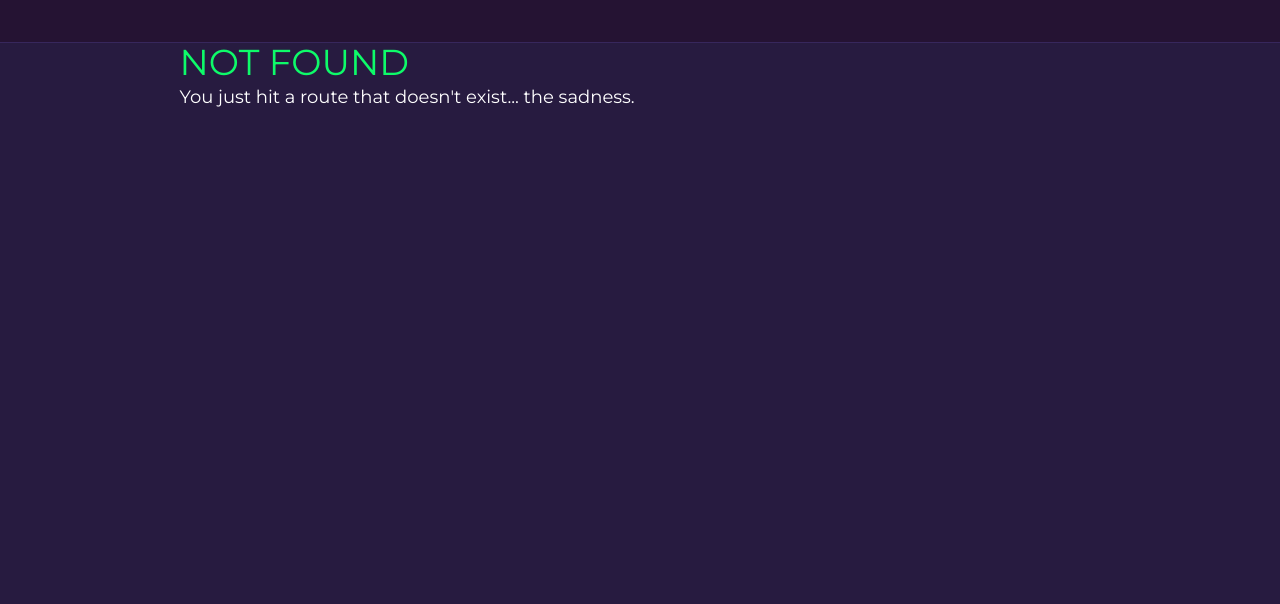
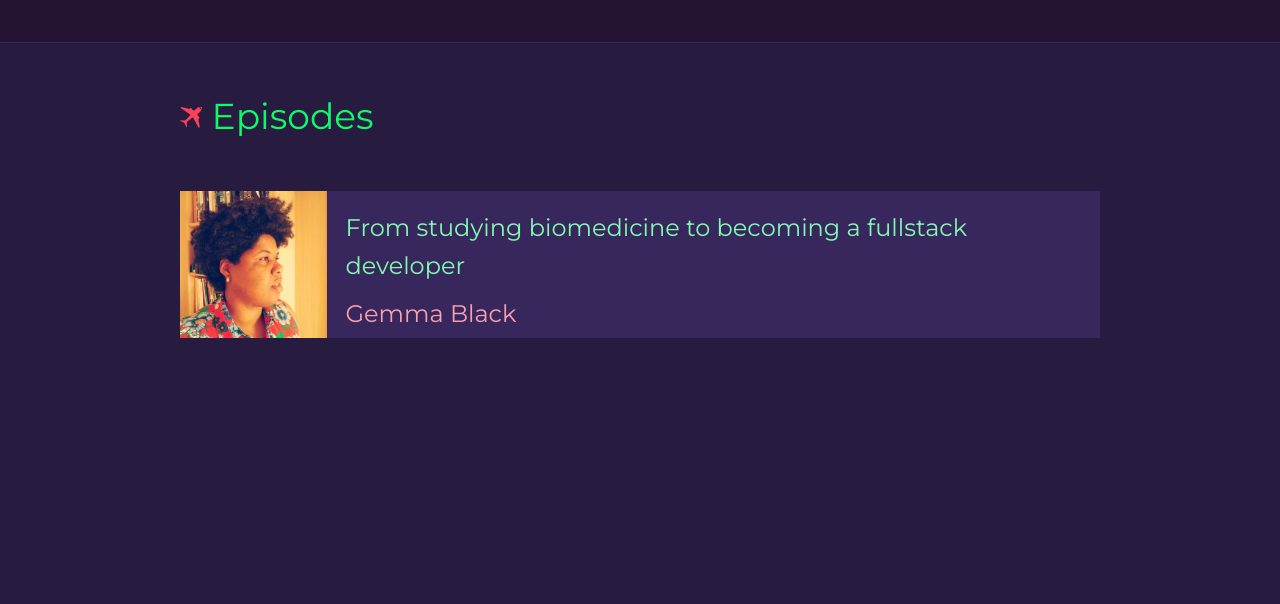
Before and after one commit to LandingInTech/landingintech, a Gatsby site: page /episodes in a window 1280 px wide. Before the commit this address had no page. Shown: the part 196-800 px from the top of the page. Built offline with nearby package versions, Linux system fonts and the light colour scheme; Gatsby itself is replaced by a stand-in of ours; some packages are replaced by stand-ins of ours.

Commit message:
Add episodes component and page

```diff
--- /dev/null
+++ b/src/components/episode-card.js
@@ -0,0 +1,26 @@
+import React from "react"
+import { Link } from "gatsby"
+import Img from "gatsby-image"
+
+const EpisodeCard = (data) => {
+    const details = data.details.node.frontmatter
+    const slug = data.details.node.fields.slug
+
+    return (
+        <div className="episode-card my-8">
+            <div className="card-image">
+                <Link to={slug}>
+                    <Img class="card-image" alt={details.guest} fluid={details.avatar.childImageSharp.fluid}/>
+                </Link>
+            </div>
+            <div className="episode-text">
+                <Link to={slug}>
+                    <p className="episode-title">{details.title}</p>
+                    <p className="episode-guest">{details.guest}</p>
+                </Link>
+            </div>
+        </div>
+    )
+}
+
+export default EpisodeCard
--- a/src/pages/contact.js
+++ b/src/pages/contact.js
@@ -35,7 +35,7 @@ const Contact = () => {
             <SEO title="Contact" />
             <section className="py-12 flex">
                 <div className="w-1/2 mr-12">
-                    <h1 className="mb-5 mt-12">Contact us</h1>
+                    <h1 className="mb-5 mt-12 plane">Contact us</h1>
                     <p>You can contact us by getting in touch through social media, filling out the form or by sending us an email at <span role="button"  tabIndex={0} className="email" onClick={() => copyToClipboard()} onKeyDown={() => copyToClipboard()}>hello@landingintech.com {copied ? <span className="copied-tooltip">Copied to the clipboard!</span> : ''} </span></p>
 
                     <div className="flex mt-5">
--- /dev/null
+++ b/src/pages/episodes.js
@@ -0,0 +1,44 @@
+import React from "react"
+import { graphql } from "gatsby"
+
+import Layout from "../components/layout"
+import SEO from "../components/seo"
+import EpisodeCard from "../components/episode-card"
+
+
+export default (props) => {
+
+    return (
+    <Layout>
+        <SEO title="Episodes" />
+        <h1 className="my-12 plane">Episodes</h1>
+        {props.data.episodes.edges.map(episode => <EpisodeCard details={episode} key={episode.node.title}/>)}
+    </Layout>
+)}
+
+export const pageQuery = graphql`
+  query {
+    episodes: allMdx(sort: {fields: [frontmatter___date], order: DESC}) {
+      edges {
+        node {
+          frontmatter {
+            job
+            title
+            guest
+            date
+            avatar {
+              childImageSharp {
+                fluid{
+                  ...GatsbyImageSharpFluid
+                }
+              }
+            }
+          }
+          fields {
+            slug
+          }
+        }
+      }
+    }
+  }
+`
--- /dev/null
+++ b/src/styles/components.scss
@@ -0,0 +1,22 @@
+.episode-card {
+    background-color: $light-bg-color;
+    display: flex;
+
+    .card-image {
+        width: 150px;
+    }
+
+    .episode-text {
+        padding: 1rem 1rem 0rem;
+        font-size: x-large;
+    }
+
+    .episode-title {
+        color: $light-green;
+        margin-bottom: .5rem;
+    }
+
+    .episode-guest {
+        color: $light-red;
+    }
+}
--- a/src/styles/main.scss
+++ b/src/styles/main.scss
@@ -12,6 +12,7 @@ $light-green: #84FAB1;
 $green: #0EFB69;
 
 $red: #FC4056;
+$light-red: #FAA0AB;
 $bg-red: #3A1D41;
 
 $blue: #0EA1FB;
@@ -141,5 +142,13 @@ h3 {
     }
 }
 
+.plane {
+    &:before {
+        content: url(../images/icons/red-plane.svg);
+        margin-right: .5rem;
+    }
+}
+
 @import './elements.scss';
 @import './icons.scss';
+@import './components.scss';
```
